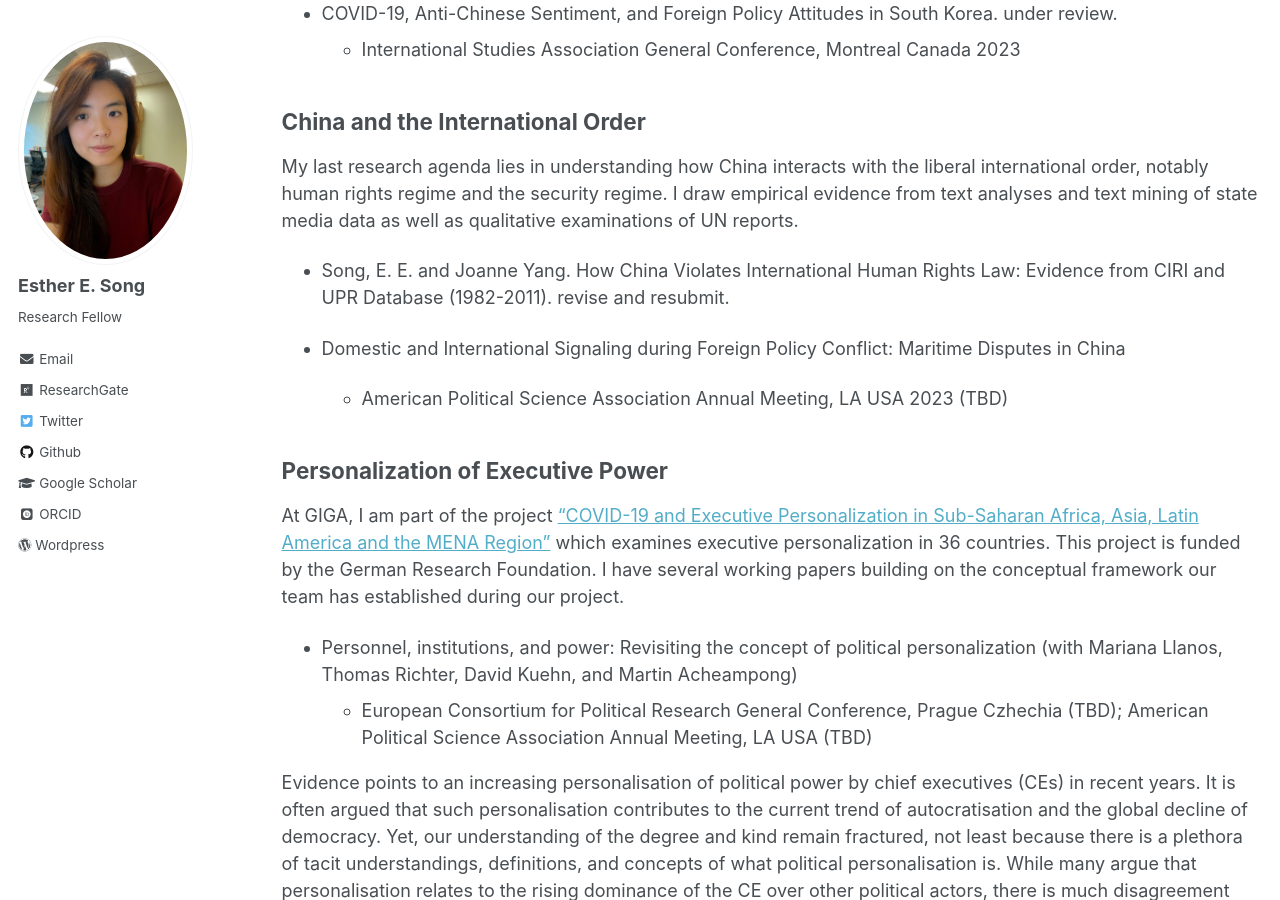
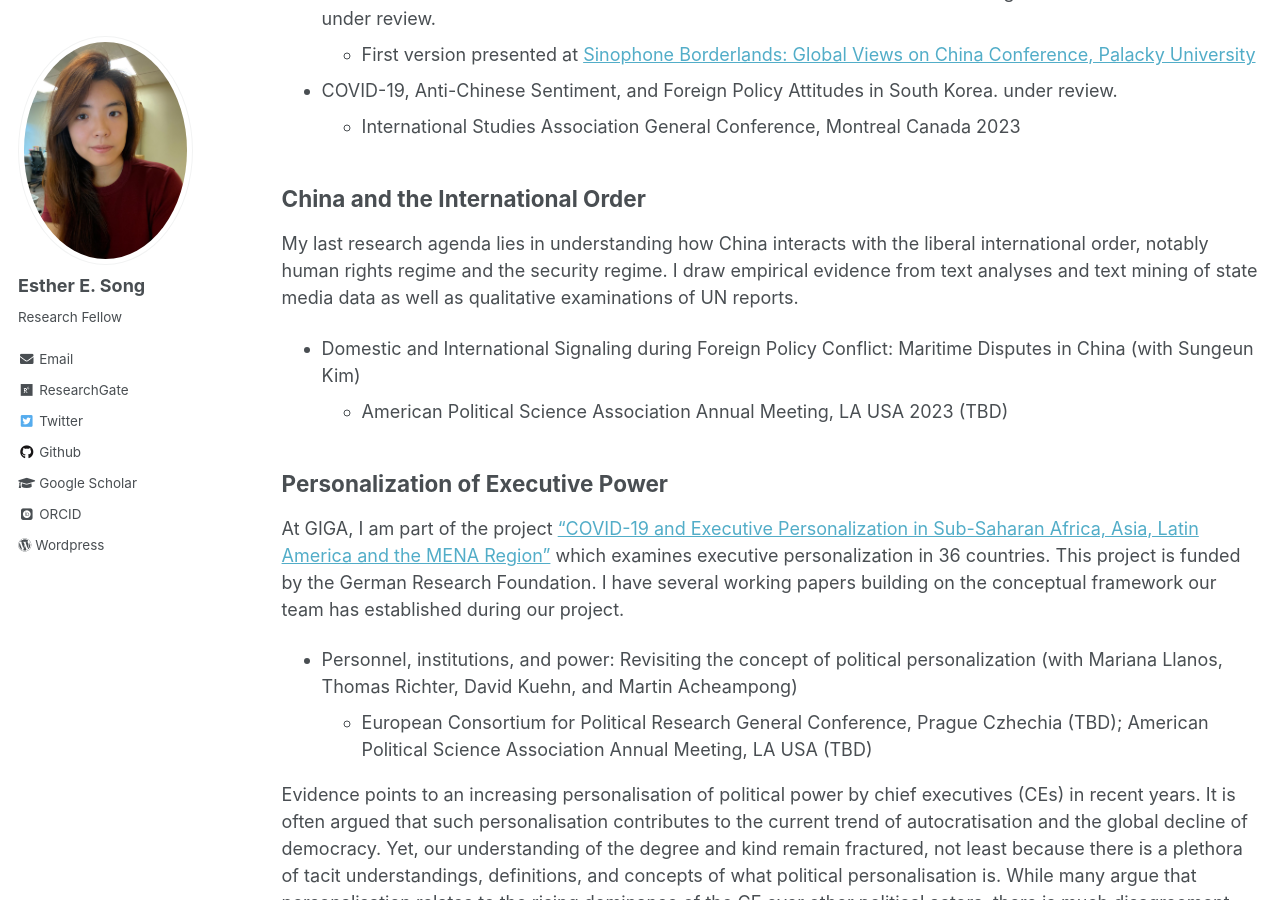
Before and after one commit to ehsong/ehsong.github.io, a Jekyll site: the page built from _pages/research.md, in a window 1280 px wide and 900 px high, scrolled down 1979 px. Built offline with Jekyll 4.4.1, drawn with Linux system fonts in a browser that asks for light colours; some web fonts are replaced; some of the changed text lies outside the part shown.

Commit message:
Update research.md

```diff
--- a/_pages/research.md
+++ b/_pages/research.md
@@ -51,9 +54,7 @@ My other research agenda lies in examining correlates of foreign policy attitude
 
 My last research agenda lies in understanding how China interacts with the liberal international order, notably human rights regime and the security regime. I draw empirical evidence from text analyses and text mining of state media data as well as qualitative examinations of UN reports.
 
-* Song, E. E. and Joanne Yang. How China Violates International Human Rights Law: Evidence from CIRI and UPR Database (1982-2011). revise and resubmit.
-
-* Domestic and International Signaling during Foreign Policy Conflict: Maritime Disputes in China
+* Domestic and International Signaling during Foreign Policy Conflict: Maritime Disputes in China (with Sungeun Kim)
   * American Political Science Association Annual Meeting, LA USA 2023 (TBD)
 
 ## Personalization of Executive Power
```
Also changed, not shown: other parts of _pages/research.md (+3 -0 lines).
